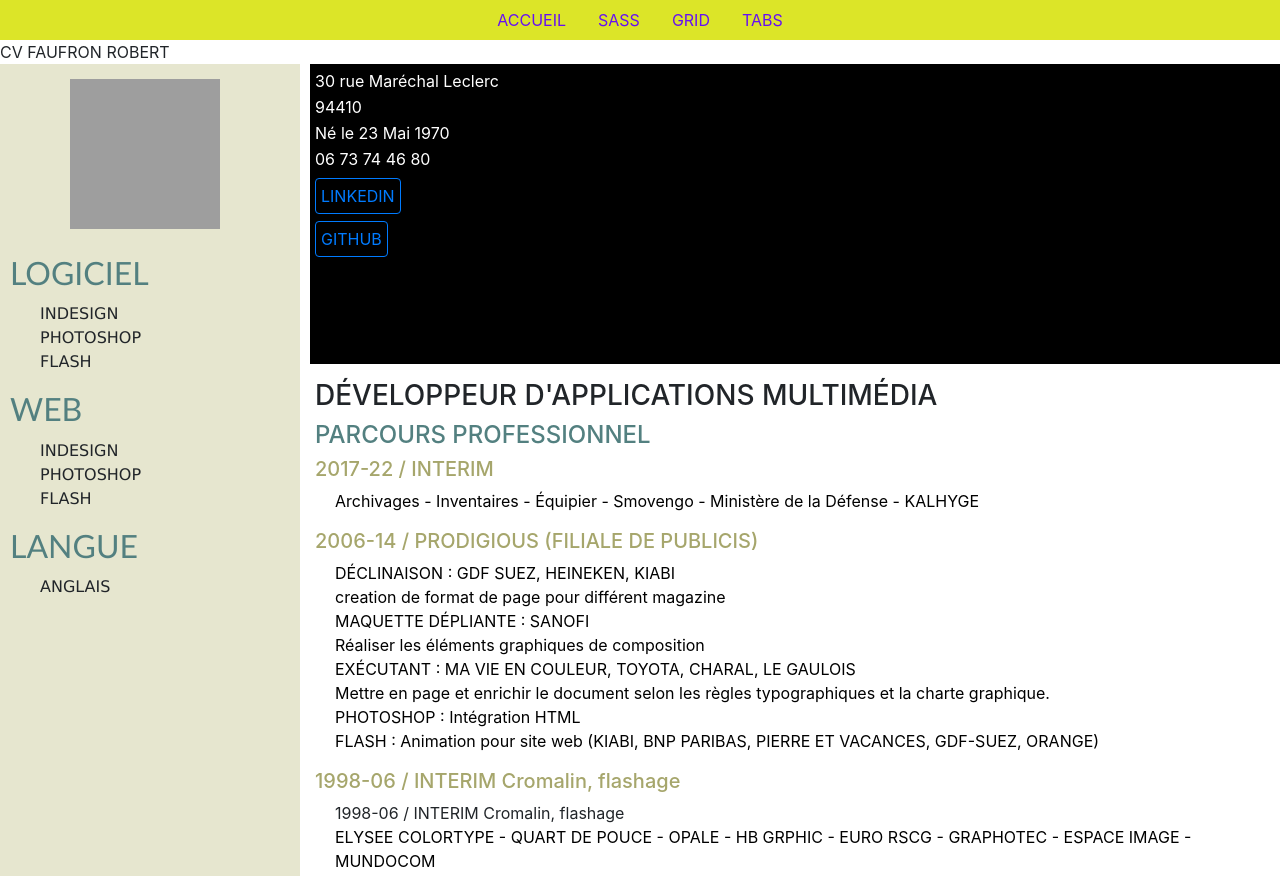
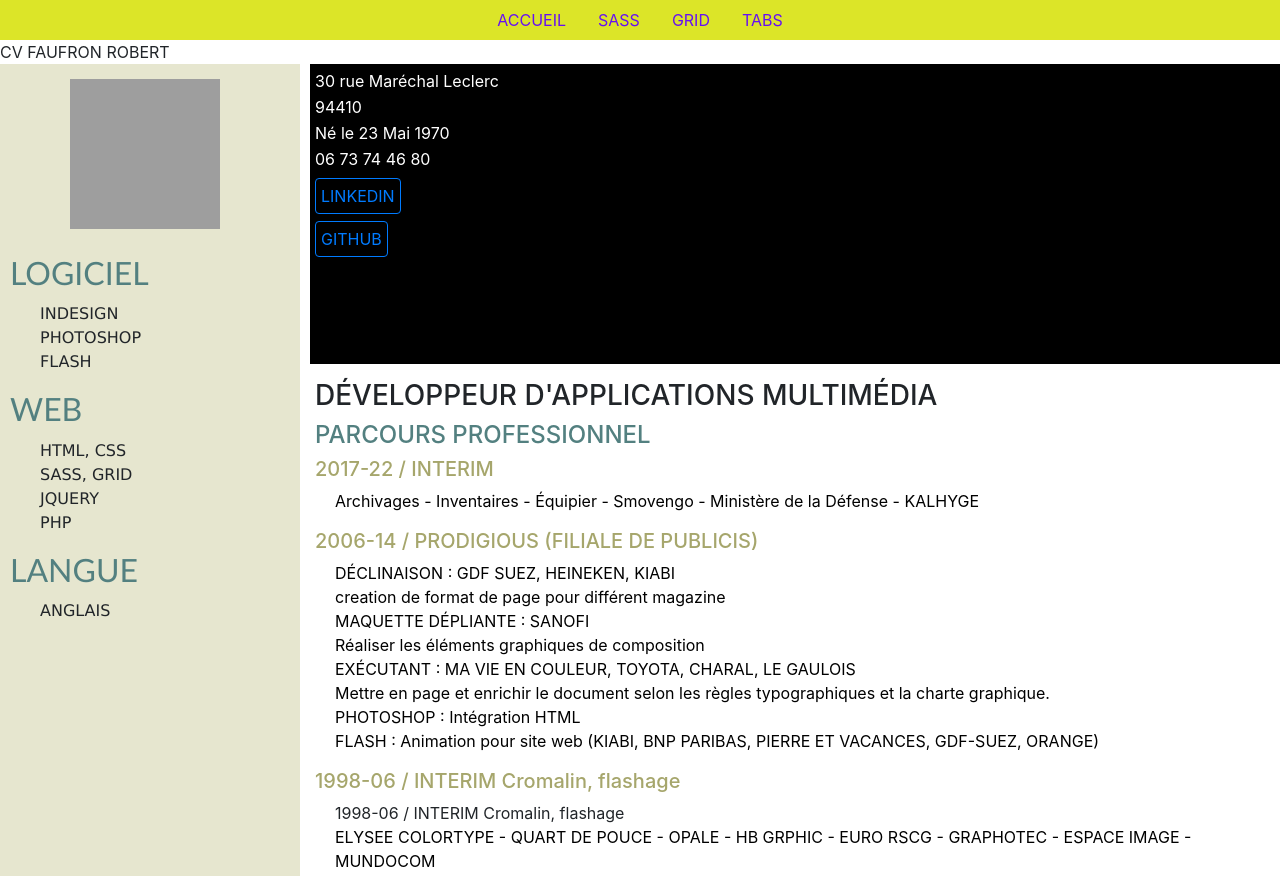
Before and after one commit to rob9740/TD_sass_grid, a website: page index.html in a window 1280 px wide. Shown: the top 876 px of the page. Drawn offline with nearby package versions, Linux system fonts and the light colour scheme; grey boxes are pictures that could not be loaded.

Commit message:
correct web

```diff
--- a/index.html
+++ b/index.html
@@ -44,11 +44,11 @@
             </ul>
             <h2>WEB</h2>
             <ul class="rect_gauche">
-                <li class="adobe">INDESIGN</li>
-                <li class="adobe">PHOTOSHOP</li>
-                <li class="adobe">FLASH</li>
-                <li class="adobe"></li>
-                <li class="adobe"></li>
+                <li class="adobe">HTML, CSS</li>
+                <li class="adobe">SASS, GRID</li>
+                <li class="adobe">JQUERY</li>
+                <li class="adobe">PHP</li>
+                <!---- <li class="adobe">PHP</li> ---->
             </ul>
             <h2>LANGUE</h2>
             <ul class="rect_gauche">
--- a/scss/style.scss
+++ b/scss/style.scss
@@ -148,8 +148,6 @@ h1 {color:$indigo;}
 .box1 {
     grid-column-start: 2;
     grid-column-end: 3;
-
-
 }
 
 .box2 {
```
Also changed, not shown: grid.html (+4 -2 lines), 1 other file.
